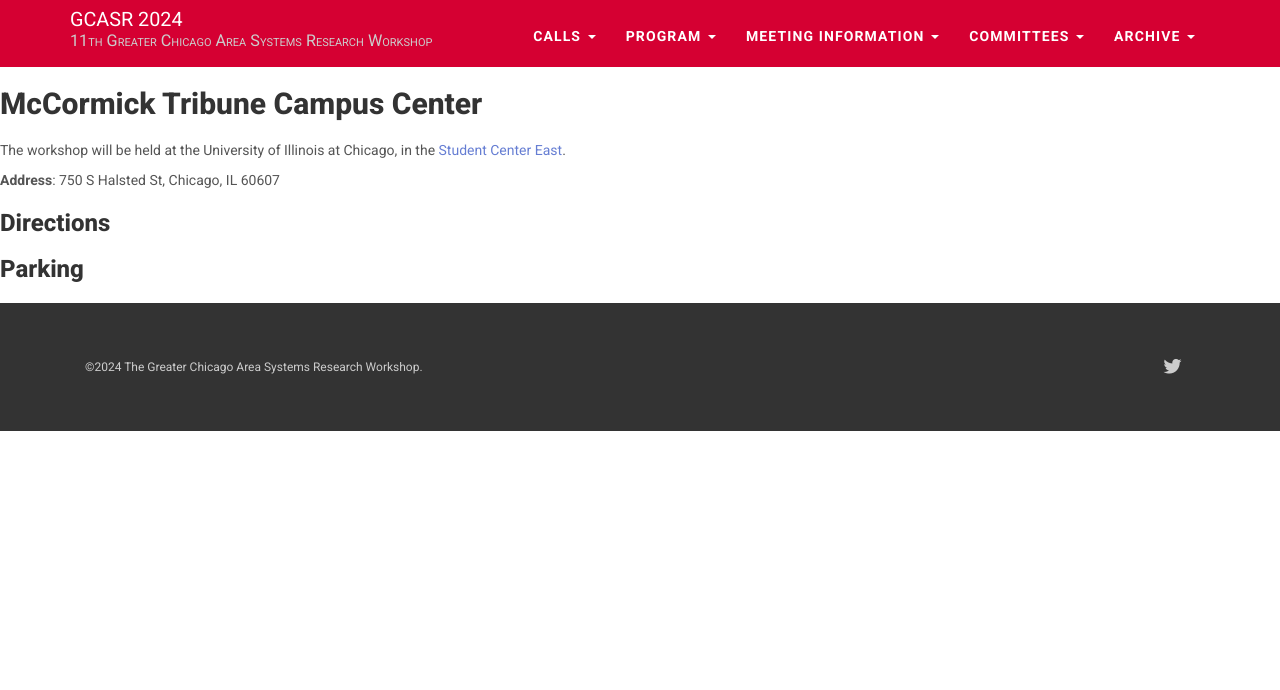
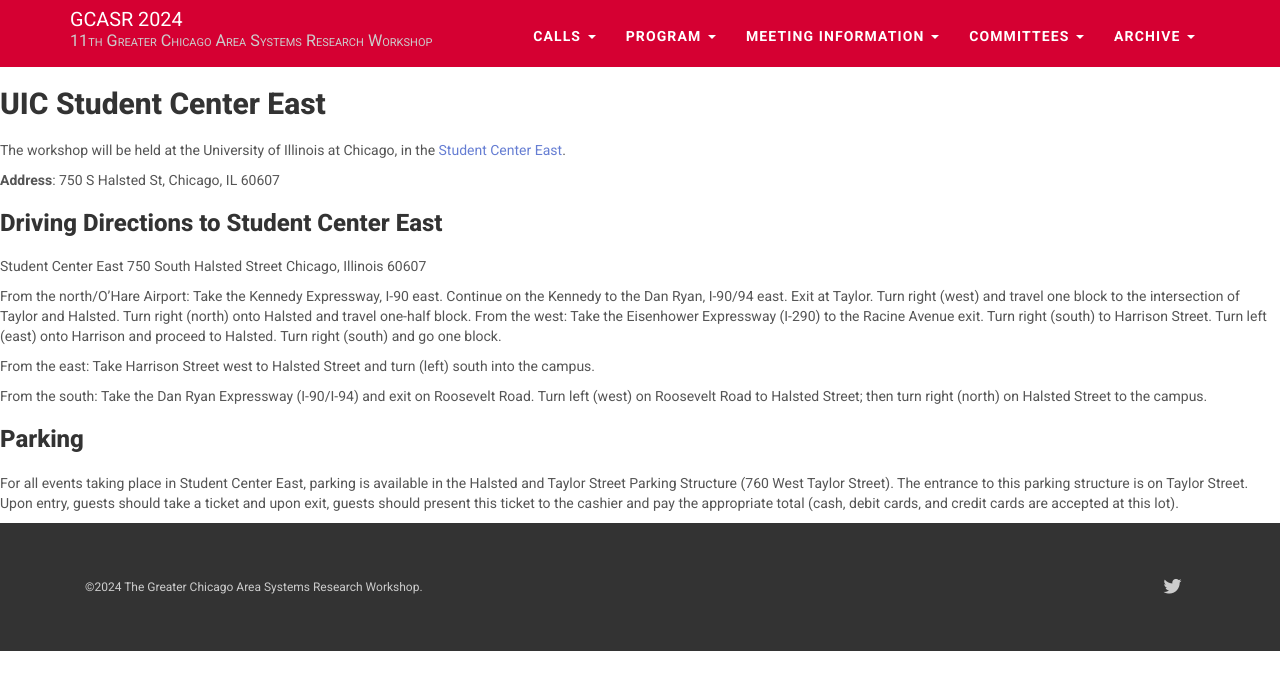
Before and after one commit to gcasr/2025, a Jekyll site: the page built from pages/venue.md, in a window 1280 px wide. Shown: the top 690 px of the page. Built offline with Jekyll 4.4.1, drawn with Linux system fonts in a browser that asks for light colours; nearby versions of some CDN libraries; our own code applies the rules of GitHub Pages for plain Markdown files; library files that are not in the unit come from our copies.

Commit message:
Update venue.md

```diff
--- a/pages/venue.md
+++ b/pages/venue.md
@@ -1,12 +1,23 @@
-## McCormick Tribune Campus Center
+## UIC Student Center East
 
 The workshop will be held at the University of Illinois at Chicago, in the [Student Center East](https://sa.uic.edu/).
 
 **Address**: 750 S Halsted St, Chicago, IL 60607
 
 
-### Directions
+### Driving Directions to Student Center East
+
+Student Center East
+750 South Halsted Street
+Chicago,  Illinois 60607
 
 
+From the north/O’Hare Airport: Take the Kennedy Expressway‚ I-90 east. Continue on the Kennedy to the Dan Ryan‚ I-90/94 east. Exit at Taylor. Turn right (west) and travel one block to the intersection of Taylor and Halsted. Turn right (north) onto Halsted and travel one-half block.
+From the west: Take the Eisenhower Expressway (I-290) to the Racine Avenue exit. Turn right (south) to Harrison Street. Turn left (east) onto Harrison and proceed to Halsted. Turn right (south) and go one block.
+
+From the east: Take Harrison Street west to Halsted Street and turn (left) south into the campus.
+
+From the south: Take the Dan Ryan Expressway (I-90/I-94) and exit on Roosevelt Road. Turn left (west) on Roosevelt Road to Halsted Street; then turn right (north) on Halsted Street to the campus.
 
 ### Parking
+For all events taking place in Student Center East‚ parking is available in the Halsted and Taylor Street Parking Structure (760 West Taylor Street). The entrance to this parking structure is on Taylor Street. Upon entry‚ guests should take a ticket and upon exit‚ guests should present this ticket to the cashier and pay the appropriate total (cash‚ debit cards‚ and credit cards are accepted at this lot).
```
